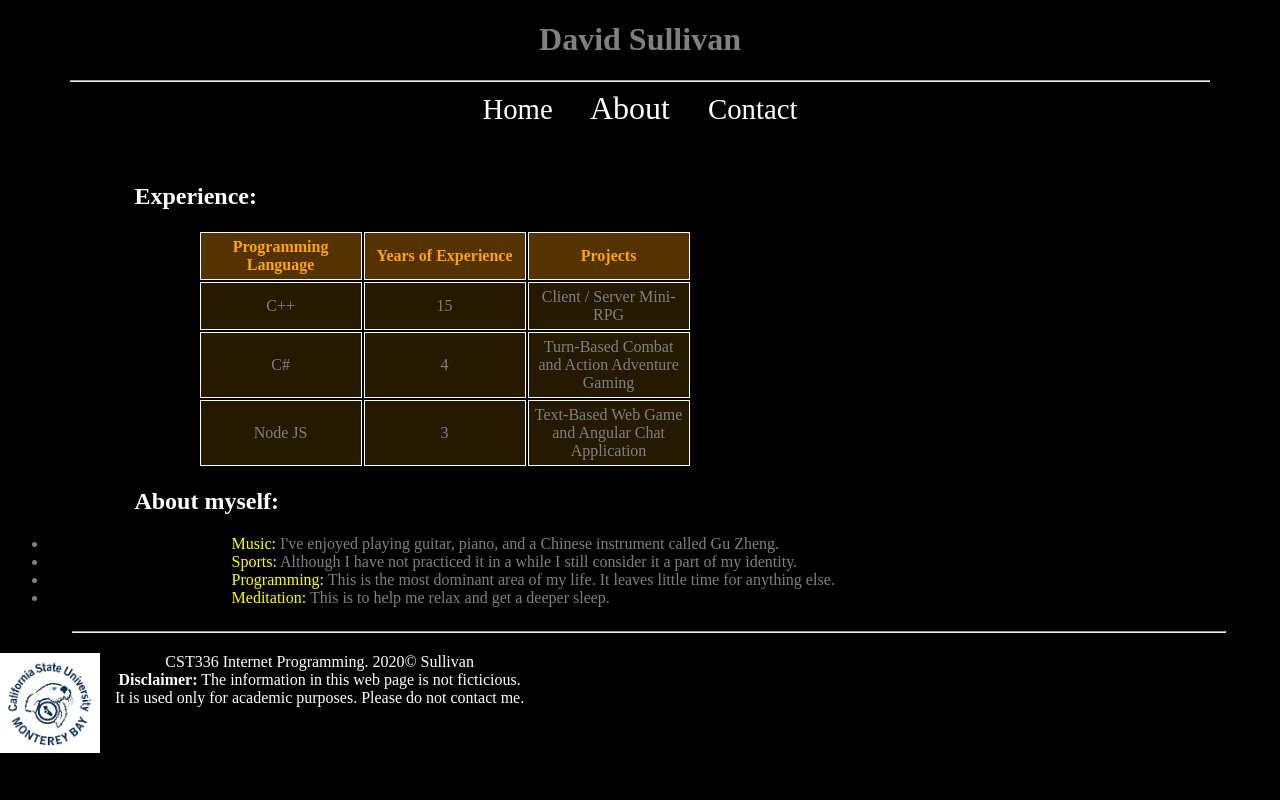
After one commit to dsullivan89/lab1, a PHP site: page /about.html in a window 1280 px wide. The commit adds this page. Run offline with PHP 8.4, Linux system fonts and the light colour scheme.

Commit message:
finished about me and it's css

```diff
--- /dev/null
+++ b/about.html
@@ -0,0 +1,69 @@
+<!DOCTYPE html>
+<head>
+
+</head>
+	<meta charset="utf-8" />
+	<title> David Sullivan: Personal Website </title>
+	<link href="css/styles.css" rel="stylesheet" type="text/css" />
+<body>
+	<header>
+		<h1> David Sullivan </h1>
+	</header>
+	<hr />
+	<nav>
+		<a href="index.html"> Home </a>
+		<a class="current" href="#"> About </a>
+		<a href="contact.html"> Contact </a>
+	</nav>
+
+	<br /><br />
+
+	<div id="content">
+		<div id="subcontent">
+			<h2>Experience:</h2>
+			<table>
+				<tr id="table-header">
+					<td><strong>Programming Language</strong></td>
+					<td><strong>Years of Experience</strong></td>
+					<td><strong>Projects</strong></td>
+				</tr>
+				<tr class="table-row">
+					<td>C++</td>
+					<td>15</td>
+					<td>Client / Server Mini-RPG</td>
+				</tr>
+				<tr class="table-row">
+					<td>C#</td>
+					<td>4</td>
+					<td>Turn-Based Combat and Action Adventure Gaming</td>
+				</tr>
+				<tr class="table-row">
+					<td>Node JS</td>
+					<td>3</td>
+					<td>Text-Based Web Game and Angular Chat Application</td>
+				</tr>
+			</table>
+		</div>
+		<div id="subcontent">
+			<h2>About myself:</h2>
+			<ul>
+				<li><span class="hobby">Music:</span> I've enjoyed playing guitar, piano, and a Chinese instrument called Gu Zheng.</li>
+				<li><span class="hobby">Sports:</span> Although I have not practiced it in a while I still consider it a part of my identity.</li>
+				<li><span class="hobby">Programming:</span> This is the most dominant area of my life. It leaves little time for anything else.</li>
+				<li><span class="hobby">Meditation:</span> This is to help me relax and get a deeper sleep.</li>
+			</ul>
+		</div>
+	</div>
+</body>
+
+<footer>
+	<hr>
+	<feature>
+		<img src="img/csumb.png" alt="csumb logo">
+	</feature>
+	<div>
+	CST336 Internet Programming. 2020&copy; Sullivan <br />
+	<strong>Disclaimer:</strong> The information in this web page is not ficticious.<br />
+	It is used only for academic purposes. Please do not contact me.
+	</div>
+</footer>
--- a/css/styles.css
+++ b/css/styles.css
@@ -62,3 +62,47 @@ main {
 	display: flex;
 	justify-content: center;
 }
+
+table {
+	margin-left: auto;
+	margin-right: auto;
+}
+
+ul {
+	margin-left: auto;
+	margin-right: auto;
+}
+
+div h2 {
+	color: white;
+	margin-left: 10%;
+}
+
+div table {
+	margin-left: 15%;
+}
+
+#table-header {
+	background-color: #553300;
+}
+
+.table-row {
+	background-color: #251a00;
+}
+
+td strong {
+	color: orange;
+}
+
+th, td {
+	width:150px;
+	text-align:center;
+	border:1px solid white;
+	padding:5px
+
+}
+
+.hobby {
+	margin-left: 15%;
+	color: yellow;
+}
```
